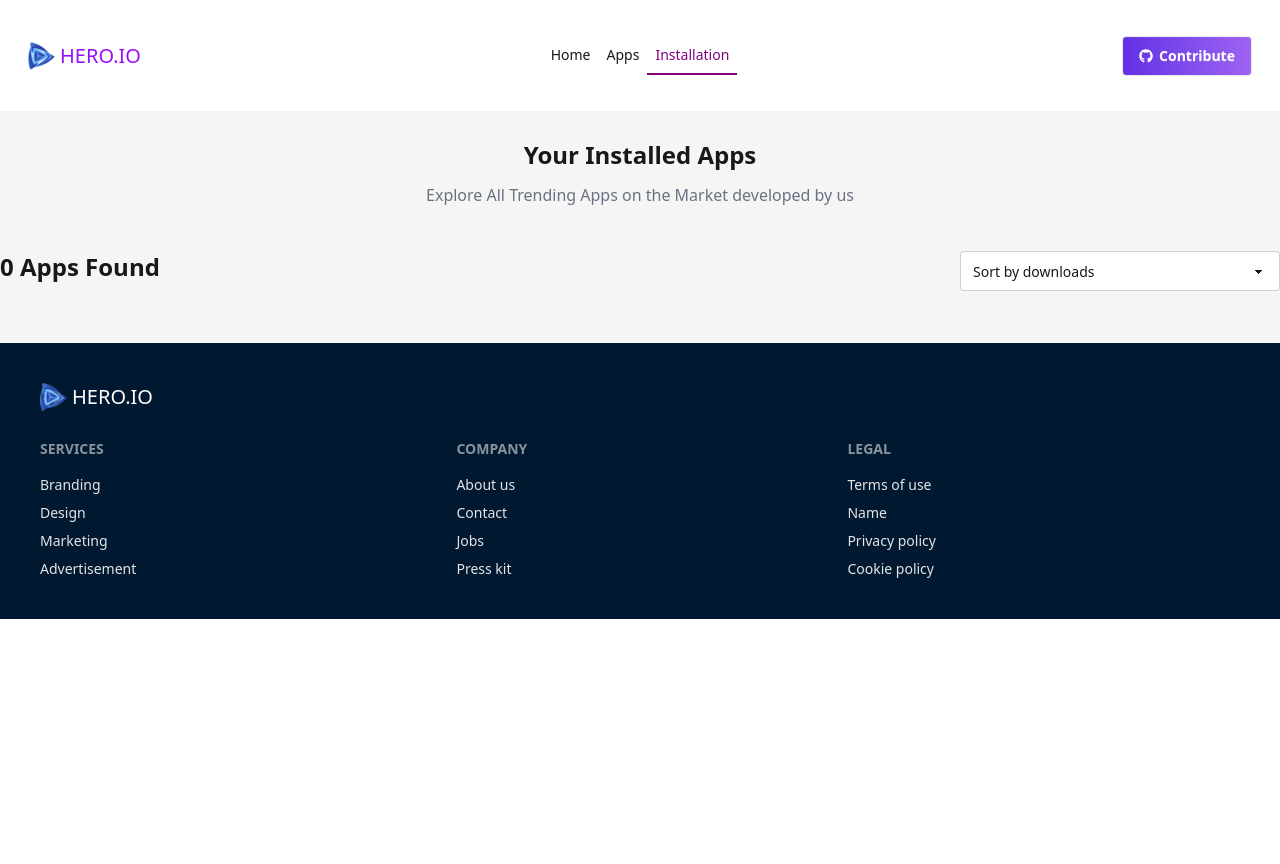
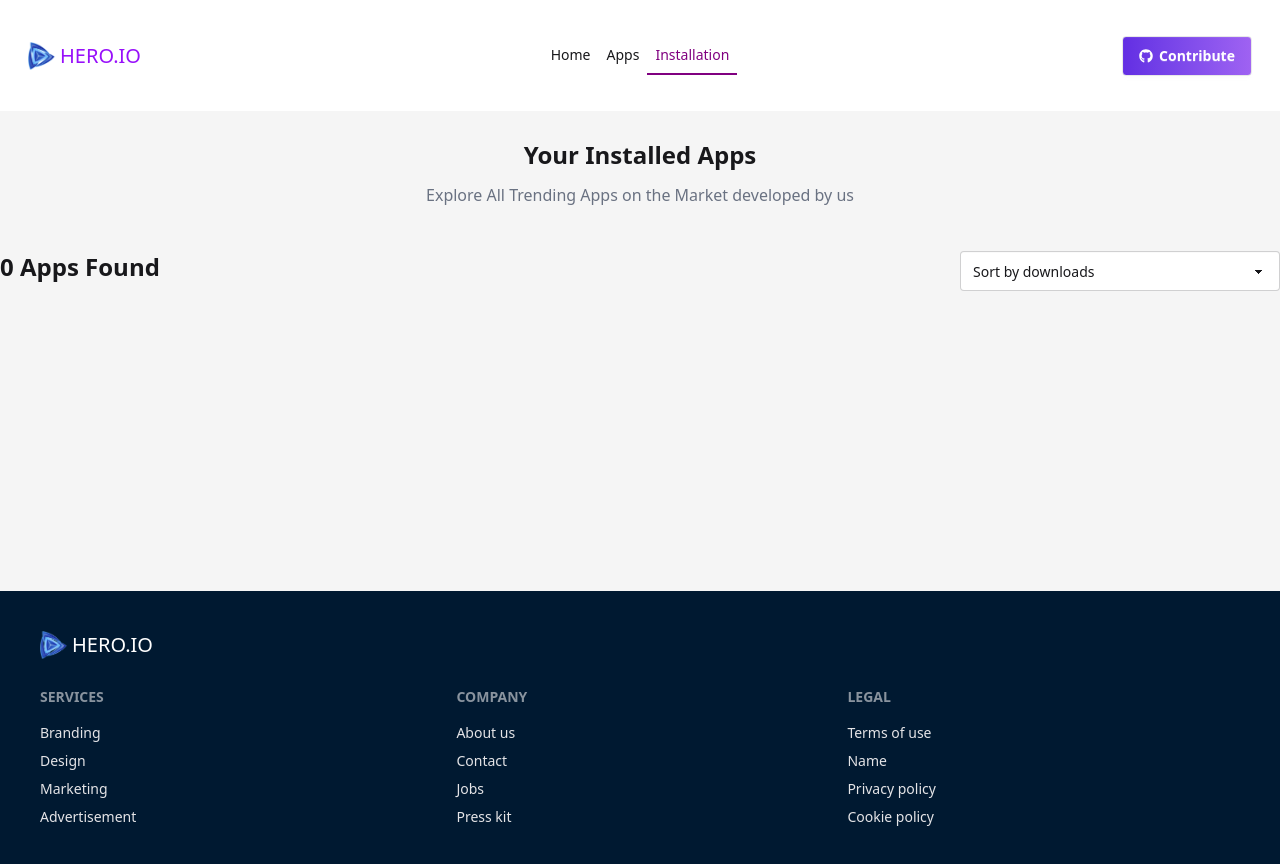
Before and after one commit to Fahim20223/assignment-8, a React (Vite) app: page /installedApps in a window 1280 px wide. Shown: the top 864 px of the page. Before the commit the page ends 800 px from the top, so only its background shows below. Built offline with nearby package versions, Linux system fonts and the light colour scheme.

Commit message:
added some hieght in installed apps sections

```diff
--- a/src/Components/InstalledApps/InstalledApps.jsx
+++ b/src/Components/InstalledApps/InstalledApps.jsx
@@ -68,7 +68,7 @@ const InstalledApps = () => {
       {loading ? (
         <Spinner></Spinner>
       ) : (
-        <div className="pb-8 bg-[#F5F5F5]">
+        <div className="pb-8 bg-[#F5F5F5] min-h-[60vh]">
           <div className="pt-7 pb-11">
             <h1 className="text-center text-2xl font-bold">
               Your Installed Apps
```
